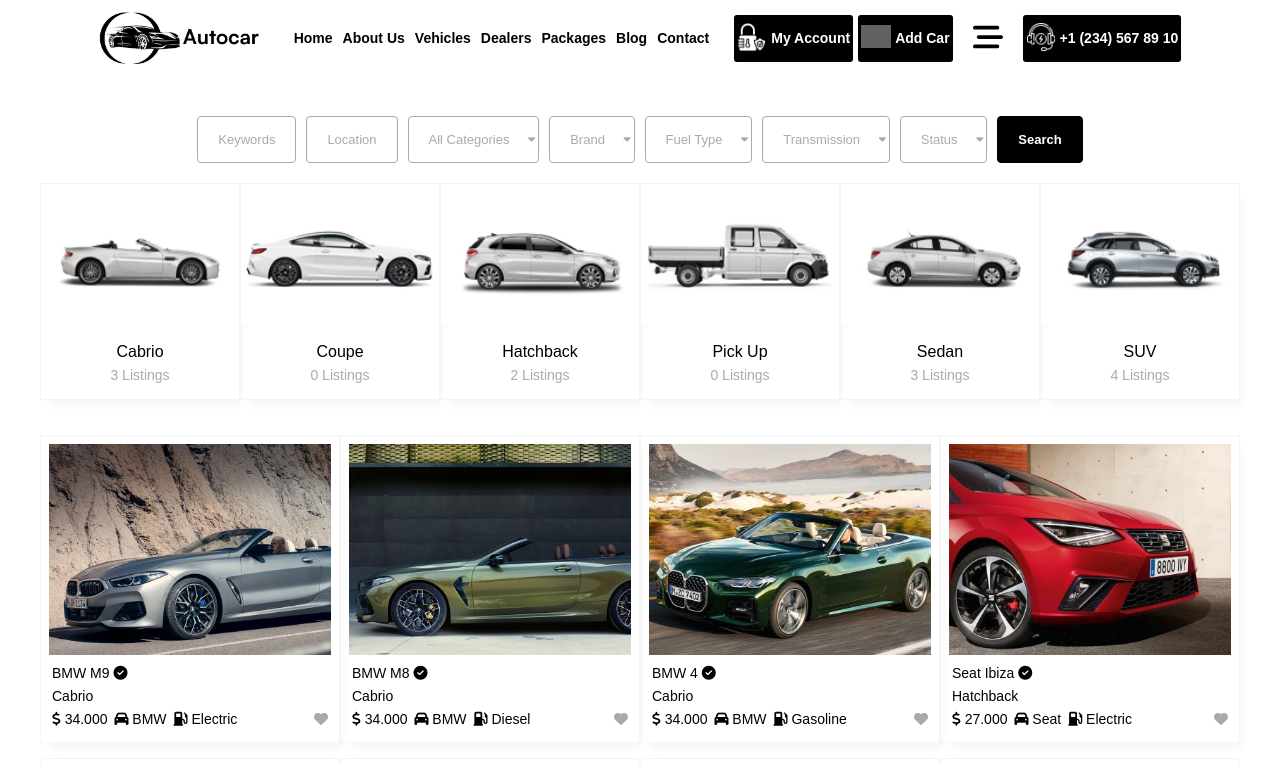
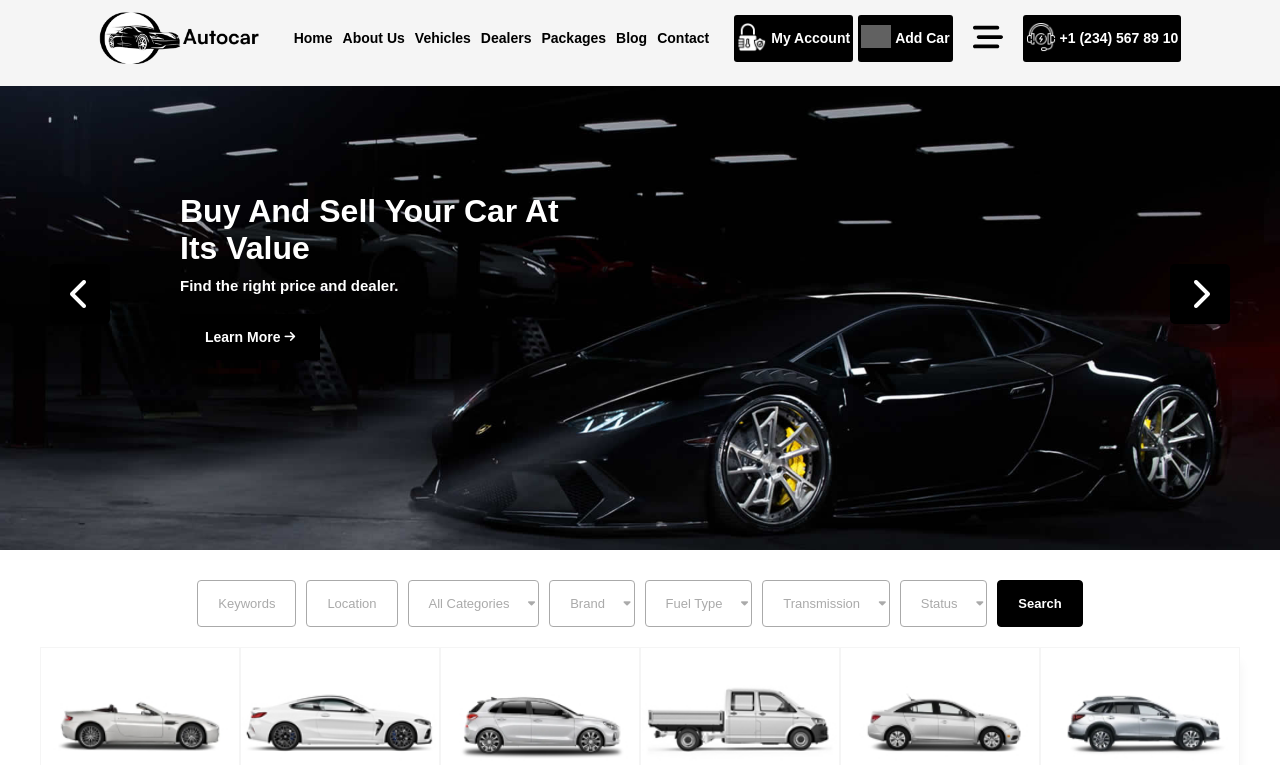
Before and after one commit to MatteoArt/proj-html-vuejs, a Vue app: page / in a window 1280 px wide. Shown: the top 765 px of the page. Built offline with nearby package versions, Linux system fonts and the light colour scheme; grey boxes are pictures that could not be loaded.

Commit message:
termine esercizio

```diff
--- /dev/null
+++ b/src/components/Slider.vue
@@ -0,0 +1,173 @@
+<script>
+
+export default {
+    data() {
+        return {
+            slideList: [
+                {
+                    img: "slider-autocar-5.jpg",
+                    title: "Buy And Sell Your Car At Its Value",
+                    txt: "Find the right price and dealer."
+                },
+                {
+                    img: "slider-autocar-6.jpg",
+                    title: "The Easiest Way To Buy And Sell Vehicles",
+                    txt: "Find the right price and dealer."
+                }
+            ],
+            activeImageIndex: 0,
+            classVisible: "d-block"
+        }
+    },
+    methods: {
+        getImgPath(img) {
+            return new URL(`../assets/${img}`, import.meta.url).href;
+        },
+        showSlide(index) {
+            if (index === this.activeImageIndex) {
+                return this.classVisible;
+            } else {
+                return '';
+            }
+        },
+        prevClick() {
+            const limit = this.slideList.length - 1;
+
+            if (this.activeImageIndex === 0) {
+                this.activeImageIndex = limit;
+            } else {
+                this.activeImageIndex = this.activeImageIndex - 1;
+            }
+        },
+        nextClick() {
+            const limit = this.slideList.length - 1;
+
+            if (this.activeImageIndex === limit) {
+                this.activeImageIndex = 0;
+            } else {
+                this.activeImageIndex = this.activeImageIndex + 1;
+            }
+        }
+    }
+}
+
+</script>
+
+<template>
+    <div class="slider">
+        <div class="button-prev" @click="prevClick">
+            <i class="fa-solid fa-chevron-left fa-2xl"></i>
+        </div>
+        <div class="button-next" @click="nextClick">
+            <i class="fa-solid fa-chevron-right fa-2xl"></i>
+        </div>
+        <div class="slide-item d-none" v-for="(slide, i) in slideList" :class="showSlide(i)">
+            <img :src="getImgPath(slide.img)" :alt="`slide-${i}`">
+            <div class="desc">
+                <h1> {{ slide.title }} </h1>
+                <div class="txt"> {{ slide.txt }} </div>
+                <div class="btn-info">
+                    <span class="align">
+                        Learn More <i class="fa-solid fa-arrow-right fa-sm"></i>
+                    </span>
+                </div>
+            </div>
+        </div>
+    </div>
+</template>
+
+<style lang="scss" scoped>
+@use "../styles/partials/_variables.scss" as *;
+@use "../styles/partials/mixins.scss" as *;
+
+@mixin my-btn {
+    background-color: $color_secondary;
+    color: $color_primary;
+    width: 60px;
+    height: 60px;
+    border-radius: 5px;
+    display: flex;
+    justify-content: center;
+    align-items: center;
+    cursor: pointer;
+    z-index: 100;
+}
+
+.slider {
+    position: relative;
+}
+
+.d-none {
+    display: none;
+}
+
+.d-block {
+    display: block;
+}
+
+.button-prev {
+    @include my-btn;
+    position: absolute;
+    left: 50px;
+    top: 48%;
+
+    &:hover {
+        background-color: rgba(56, 56, 56, 0.5);
+    }
+}
+
+.button-next {
+    @include my-btn;
+    position: absolute;
+    right: 50px;
+    top: 48%;
+
+    &:hover {
+        background-color: rgba(56, 56, 56, 0.5);
+    }
+}
+
+.slide-item {
+    height: 550px;
+    position: relative;
+
+    img {
+        width: 100%;
+        height: 100%;
+        object-fit: cover;
+    }
+}
+
+.desc {
+    position: absolute;
+    left: 180px;
+    top: 35%;
+    color: $color_primary;
+    width: 400px;
+
+    .txt {
+        margin-top: 10px;
+        font-weight: 600;
+        font-size: 15px;
+    }
+
+    .btn-info {
+        display: inline-block;
+        color: $color_primary;
+        background-color: $color_secondary;
+        padding: 15px 25px;
+        font-size: 14px;
+        font-weight: 600;
+        cursor: pointer;
+        margin-top: 20px;
+
+        .align {
+            @include align-button;
+            gap: 4px;
+
+            i {
+                margin-top: 2px;
+            }
+        }
+    }
+}</style>
--- a/src/components/TheHeader.vue
+++ b/src/components/TheHeader.vue
@@ -53,6 +53,11 @@
     justify-content: center;
     gap: 20px;
     padding-bottom: 10px;
+    background-color: $color_smoke;
+    position: fixed;
+    top: 0;
+    z-index: 100000;
+    width: 100%;
 }
 
 .card-container {
--- a/src/components/TheMain.vue
+++ b/src/components/TheMain.vue
@@ -5,6 +5,7 @@
 import UserList from "./UserList.vue";
 import ArticleList from './ArticleList.vue';
 import SectionVehicle from './SectionVehicle.vue';
+import Slider from './Slider.vue';
 
 export default {
     components: {
@@ -12,7 +13,8 @@
         CardsWrapper,
         UserList,
         ArticleList,
-        SectionVehicle
+        SectionVehicle,
+        Slider
     },
     props: {
         search: {
@@ -25,6 +27,7 @@
 </script>
 
 <template>
+    <Slider></Slider>
     <section>
         <div class="container">
             <div class="search-list">
```
Also changed, not shown: src/assets/slider-autocar-5.jpg (added), src/assets/slider-autocar-6.jpg (added).
